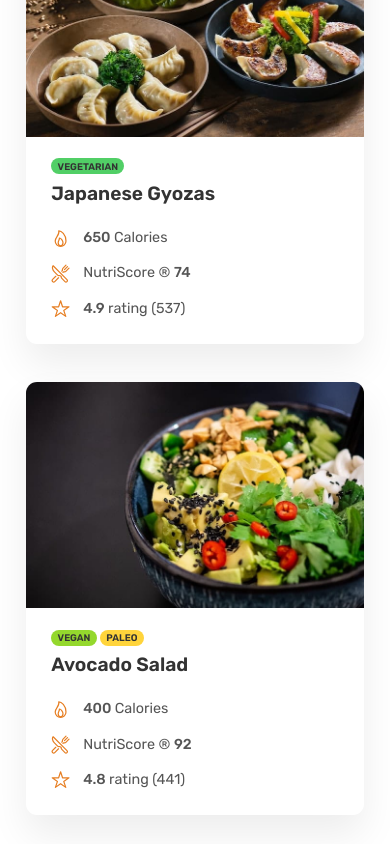
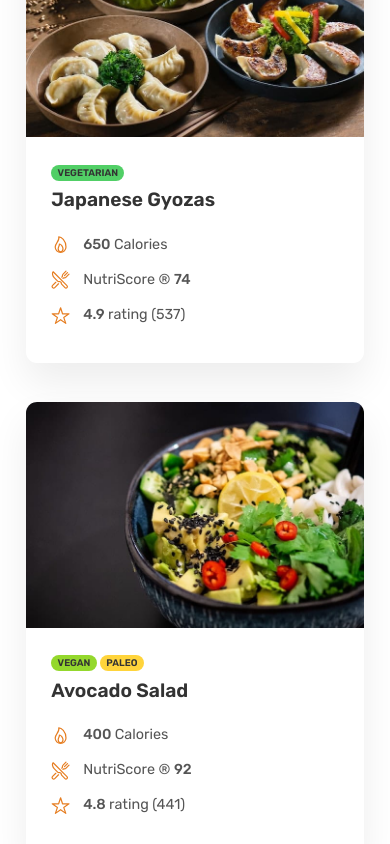
Before and after one commit to Nabhag8848/OmniFood, a React (Vite) app: page / in a window 390 px wide. Shown: the part 2900-3744 px from the top of the page. Built offline with nearby package versions, Linux system fonts and the light colour scheme.

Commit message:
fix: meal cards padding

```diff
--- a/src/pages/Meals.module.css
+++ b/src/pages/Meals.module.css
@@ -126,3 +126,9 @@ strong {
     justify-self: center;
   }
 }
+
+@media (max-width: 34em) {
+  .content {
+    padding: 3.2rem 4.8rem 4.8rem 3.2rem;
+  }
+}
```
